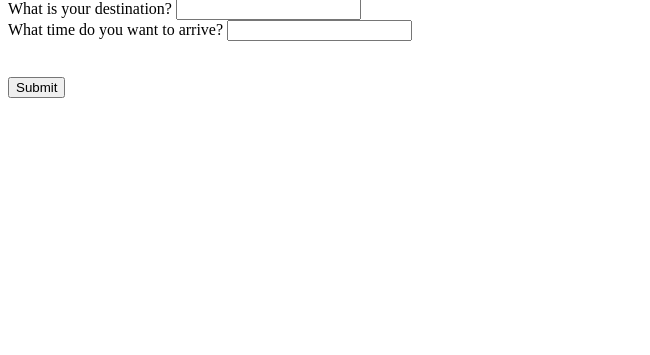
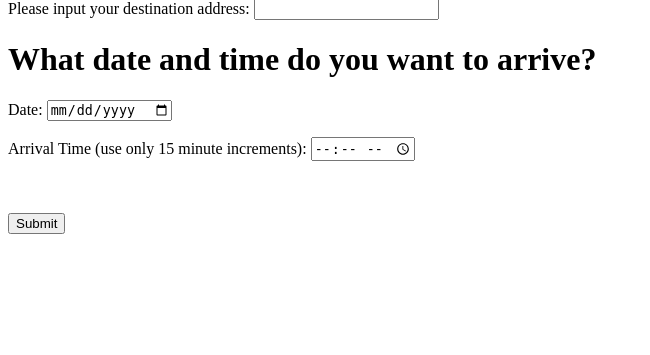
Before and after one commit to julie-norris/carpool, a Flask app: page /rider in a window 1280 px wide. Shown: the part 445-800 px from the top of the page, without its empty margins (0-650 px from the left). Run offline with Flask 2, Linux system fonts and the light colour scheme; some libraries are stand-ins or nearby versions.

Commit message:
rider page working with date and time input and auautocomplete destination address

```diff
--- a/server.py
+++ b/server.py
@@ -123,6 +123,11 @@ def driver_letsgo():
 
 @app.route('/map', methods=['POST'])
 def driving_map():
+    time_input = request.form.get('arrival_time')
+    date_input = request.form.get('date')
+    date_time = date_input + "|" + time_input
+    print '\n\n*** LOOOOOOKKK****\n\n'
+    print datetime.strptime(date_time, '%Y-%m-%d|%H:%M')
 
     start_address=request.form.get("originInput")
     payload = {'key': 'AIzaSyA5tDzhP-TkpUOI4dOZzkATen2OUCPasf4', 'address': start_address}
@@ -133,13 +138,13 @@ def driving_map():
     info_2 = requests.get('https://maps.googleapis.com/maps/api/geocode/json', params=payload_2)
 
     time_input = request.form.get('arrival_time')
-    arrival_time = datetime.strptime(time_input, '%I:%M %p')
+    # arrival_time = datetime.strptime(time_input, '%I:%M %p')
     num_seats=int(request.form.get('num_seats'))
 
 
     start_address = extract_data_fordb(info)
     end_address = extract_data_fordb(info_2)
-    create_drivingroute(start_address, end_address, arrival_time, num_seats)
+    # create_drivingroute(start_address, end_address, arrival_time, num_seats)
     return redirect("/thank_you")
 
 def extract_data_fordb(data):
@@ -216,6 +221,8 @@ def rider_mapwithroutes():
 
     return render_template("map_routes.html")
 
+
+
 # @app.route('/map_route') ## Need to pass in the variables from the Let's Go form)
 # def showmap_and_availablerides():
 
--- a/templates/map_routes.html
+++ b/templates/map_routes.html
@@ -14,6 +14,8 @@
       <div id="map"></div>
       <script>
       var map, infoWindow;
+      var directionsService;
+
 
       function initMap() {
         var myLatLong = {lat:37.765, lng:-122.241 };
@@ -21,8 +23,9 @@
           zoom: 15,
           center: myLatLong
         });
+        directionsService = new google.maps.DirectionsService();
         infoWindow = new google.maps.InfoWindow;
-
+        new AutocompleteDirectionsHandler(map);
     }
 
       if (navigator.geolocation) {
@@ -52,6 +55,18 @@
         //     infowindowContent.children['place-address'].textContent =
         //         place.formatted_address;
         //     infowindow.open(map, marker);
+      function AutocompleteDirectionsHandler(map) {
+        this.map = map;
+        this.destinationPlaceID = null;
+        this.travelMode = 'DRIVING';
+        var rider_destination = document.getElementById('rider_destination');
+
+        var destinationAutocomplete = new google.maps.places.Autocomplete(rider_destination, {placeIdOnly: true});
+
+        this.map.controls[google.maps.ControlPosition.TOP_LEFT].push(rider_destination);
+
+      }
+
 
 
       function handleLocationError(browserHasGeolocation,  infoWindow, pos) {
@@ -65,13 +80,17 @@
     </script>
 <form>
     <div>
-      <label>What is your destination?</label>
-      <input type='text' id='destination'>
+      <label>Please input your destination address:</label>
+      <input type='text' id='rider_destination' >
     </div>
 
     <div>
-      <label>What time do you want to arrive?</label>
-      <input type="text" id="time" class="form-control" data-format="HH:mm" data-template="HH : mm" name="arrival_time">
+      <h1>What date and time do you want to arrive?</h1>
+      <div id="datepicker">
+    <p>Date: <input type="date" name='date' ></p>
+     <p>Arrival Time (use only 15 minute increments): <input type="time" name="arrival_time"></p>
+
+  </div>
   </div>
   <br>
     <br>
@@ -79,7 +98,9 @@
 </form>
     </body>
   <script src="https://code.jquery.com/jquery.js"></script>
-  <script src="https://maps.googleapis.com/maps/api/js?key=AIzaSyA5tDzhP-TkpUOI4dOZzkATen2OUCPasf4&callback=initMap"
+  <script> $('#rider_destination').on('blur', AutocompleteDirectionsHandler);</script>
+
+  <script src="https://maps.googleapis.com/maps/api/js?key=AIzaSyA5tDzhP-TkpUOI4dOZzkATen2OUCPasf4&callback=initMap&libraries=places"
         async defer></script>
 
 
```
Also changed, not shown: templates/Let's_Go!.html (+17 -3 lines).
